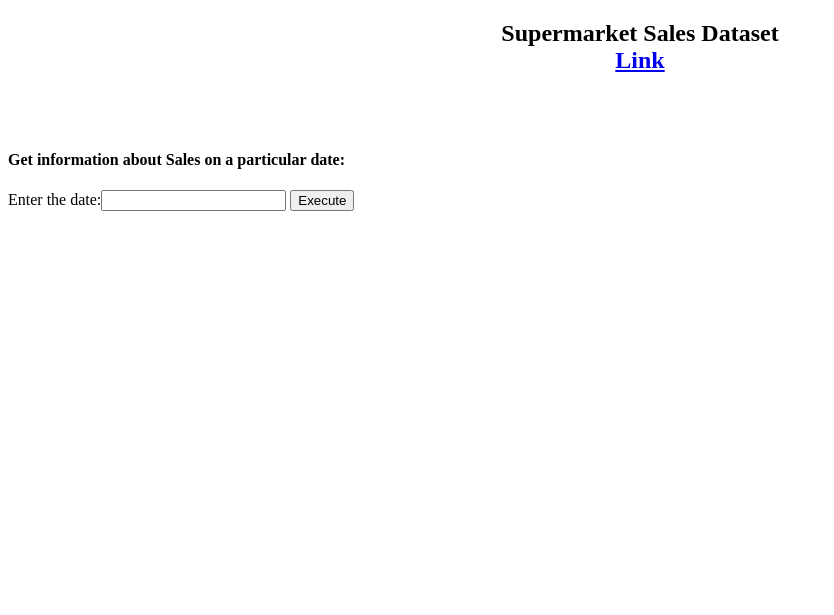
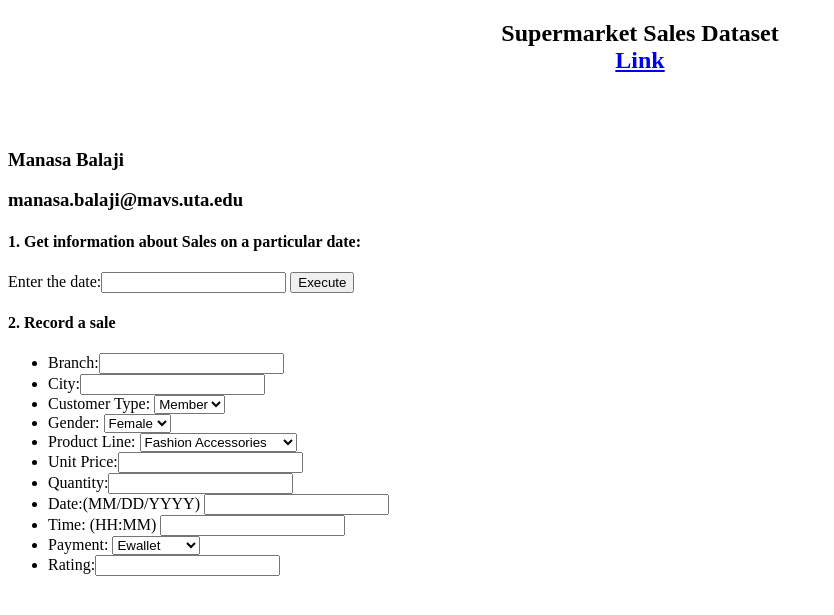
Before and after one commit to manasabalaji221/SupermarketSales, a Flask app: page / in a window 1280 px wide. Shown: the top 615 px of the page, without its empty margins (0-834 px from the left). Run offline with Flask 2, Linux system fonts and the light colour scheme.

Commit message:
Auto stash before merge of "master" and "origin/master"

```diff
--- a/templates/index.html
+++ b/templates/index.html
@@ -11,15 +11,54 @@
     </h2>
     <br><br>
 </center>
+    <h3>Manasa Balaji</h3>
+    <h3>manasa.balaji@mavs.uta.edu</h3>
 
 <!--Select information from database-->
-<h4>Get information about Sales on a particular date: </h4>
+<h4>1. Get information about Sales on a particular date: </h4>
 <form action="/index" method="get">
     Enter the date:<input type="text" name="sdate" method="get" >
     <input type="submit" value="Execute">
 </form>
 
+<!-- Record information about a sale-->
+<h4>2. Record a sale</h4>
+<form action="/index" method="get">
+    <ul>
+    <li>Branch:<input type="text" name="branch" method="get" ></li>
+    <li>City:<input type="text" name="city" method="get" ></li>
+    <li>Customer Type:
+        <select id="ctype" name="ctype" method="get">
+        <option value="Member">Member</option>
+        <option value="Normal">Normal</option>
+        </select></li>
+    <li>Gender:
+        <select id="gender" name="gender" method="get">
+        <option value="Female">Female</option>
+        <option value="Male">Male</option>
+        </select></li>
+    <li>Product Line:
+        <select id="prod" name="prod" method="get">
+        <option value="fash">Fashion Accessories</option>
+        <option value="food">Food and Beverages</option>
+        <option value="elec">Electronic Accessories</option>
+        <option value="sport">Sports and Travel</option>
+        <option value="home">Home and Lifestyle</option>
+        </select></li>
+    <li>Unit Price:<input type="number" step="0.01" name="unit" method="get" ></li>
 
+    <li>Quantity:<input type="number" name="quantity" method="get" ></li>
+    <li>Date:(MM/DD/YYYY) <input type="text" name="date" method="get" ></li>
+    <li>Time: (HH:MM) <input type="text" name="time" method="get" ></li>
+    <li>Payment:
+        <select id="pay" name="pay" method="get">
+        <option value="ewallet">Ewallet</option>
+        <option value="card">Credit card</option>
+        <option value="cash">Cash</option>
+        </select></li>
+    <li>Rating:<input type="number" step="0.1" name="rating" method="get" ></li>
+        </ul>
+</form>
 
 </body>
 </html>
```
Also changed, not shown: app.py (line endings or trailing spaces).
